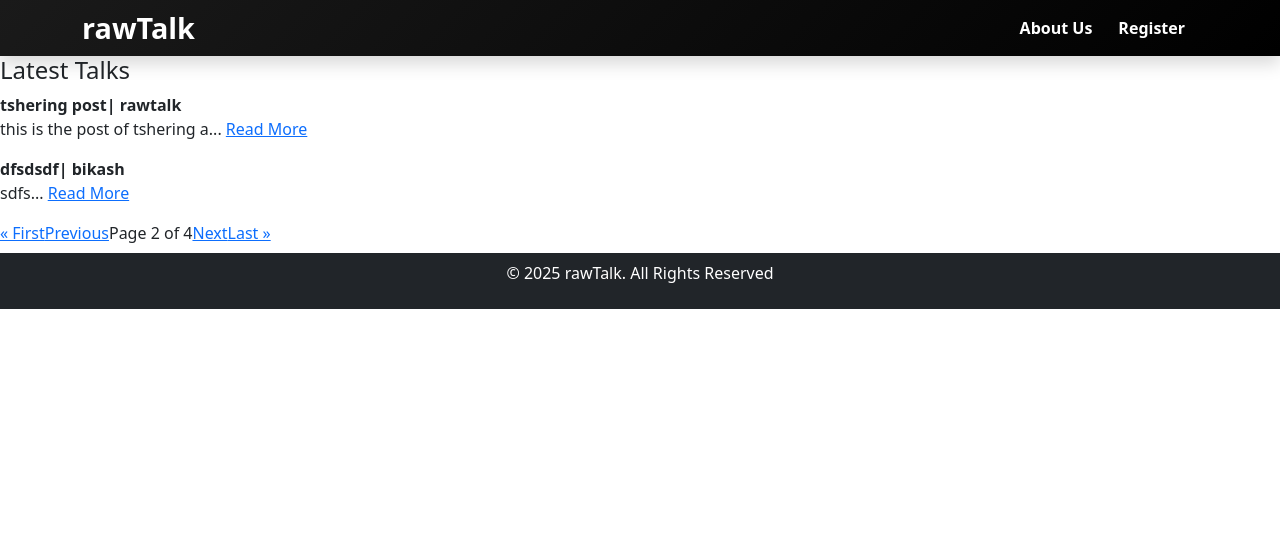
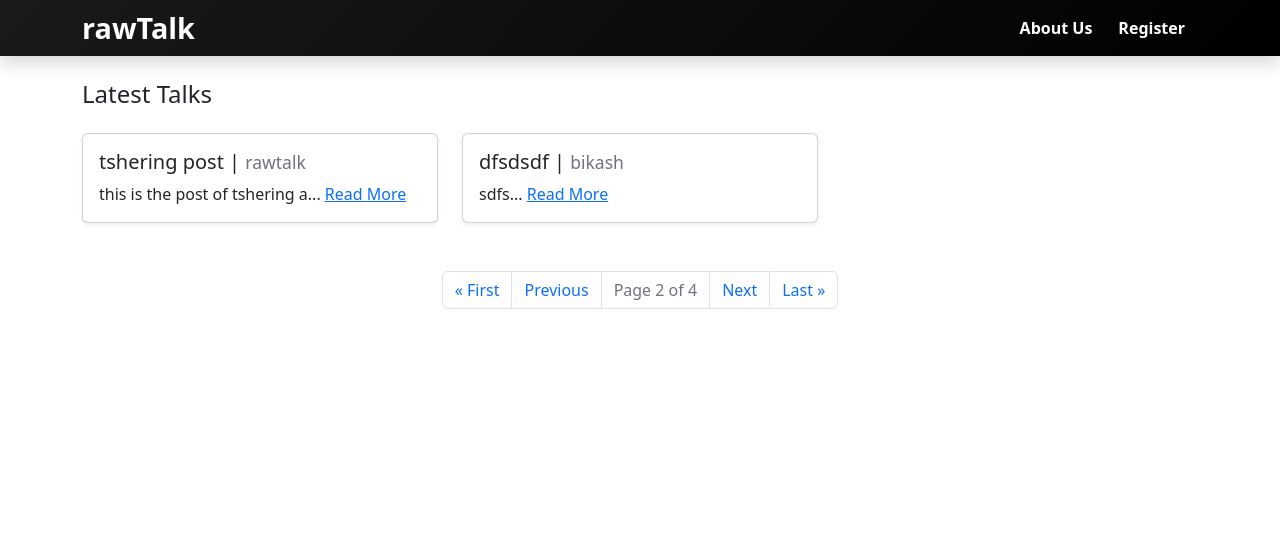
Before and after one commit to tshering10/Blog-App, a Django app: page /?page=2 in a window 1280 px wide. Shown: the top 549 px of the page. Run offline with Django 5.2, Linux system fonts and the light colour scheme; data comes from the database, SQL or seed files in the repository; both versions use the stored data as it was after the commit; some libraries are stand-ins or nearby versions.

Commit message:
styled login and signup page

```diff
--- a/blog/blog/settings.py
+++ b/blog/blog/settings.py
@@ -27,6 +27,7 @@ INSTALLED_APPS = [
     'django.contrib.messages',
     'django.contrib.staticfiles',
     'posts',
+    'widget_tweaks',
 ]
 
 MIDDLEWARE = [
--- a/blog/static/css/styles.css
+++ b/blog/static/css/styles.css
@@ -50,7 +50,6 @@
     height: 2px;
     bottom: 0;
     left: 0;
-    background: linear-gradient(to right, #e38111 0%, #f19306 100%);
     visibility: hidden;
     transform: scaleX(0);
     transition: all 0.3s ease-in-out;
@@ -58,7 +57,7 @@
 
 .nav-link:hover {
     color: rgb(218, 201, 201) !important;
-    transform: translateY(-2px);
+    transform: translateY(-3px);
 }
 
 .nav-link:hover::before {
@@ -88,3 +87,12 @@
     transform: translateY(-2px);
     color: white;
 }
+
+.form-container {
+    display: flex;
+    justify-content: center;
+    max-width: 800px;
+    align-items: center;
+    margin: 0 auto;
+    height: auto;
+}
--- a/blog/templates/posts/base.html
+++ b/blog/templates/posts/base.html
@@ -73,7 +73,7 @@
 
     {% block content %}{% endblock content %}
     <div class="footer-container">
-      <footer class = "bg-dark text-white p-2 text-center mt-2">
+      <footer class = "bg-dark text-white p-2 text-center mt-2 fixed-bottom">
         <p>&copy; 2025 rawTalk. All Rights Reserved</p>
       </footer>
     </div>
--- a/blog/templates/posts/home.html
+++ b/blog/templates/posts/home.html
@@ -2,31 +2,60 @@
 {% block title %}rawTalk{% endblock title %}
 {% block content %}
 
-    <div class="container-post">
-        <h4>Latest Talks</h4>
-
+   <div class="container mt-4">
+    <h4 class="mb-4">Latest Talks</h4>
+    <div class="row">
         {% if page_obj %}
-            {% for post in page_obj %}
-                <div class="posts">
-                    <a class="text-decoration-none text-dark" href="{% url "post_detail" post.pk%}"><strong >{{post.title}}| {{post.author.username}}</strong></a>
-                    <p>{{post.content|slice:":30"}}... <a href="{% url "post_detail" post.pk %}">Read More</a></p>
-
+        {% for post in page_obj %}
+        <div class="col-md-4 mb-4">
+            <div class="card shadow-sm">
+                <div class="card-body">
+                    <a class="text-decoration-none text-dark" href="{% url "post_detail" post.pk %}">
+                        <h5 class="card-title">{{ post.title }} | <small class="text-muted">{{ post.author.username }}</small></h5>
+                    </a>
+                    <p class="card-text">{{ post.content|slice:":30" }}... <a href="{% url "post_detail" post.pk %}">Read More</a></p>
                 </div>
-            {% endfor %}
-        {% endif %}
-    </div>
-    <div class="pagination">
-        {% if page_obj.has_previous %}
-            <a class="pagination-button" href="?page=1">&laquo; First</a>
-            <a class="pagination-button" href="?page={{ page_obj.previous_page_number }}">Previous</a>
-        {% endif %}
-
-        <span class="pagination-info">Page {{ page_obj.number }} of {{ page_obj.paginator.num_pages }}</span>
-
-        {% if page_obj.has_next %}
-            <a class="pagination-button" href="?page={{ page_obj.next_page_number }}">Next</a>
-            <a class="pagination-button" href="?page={{ page_obj.paginator.num_pages }}">Last &raquo;</a>
+            </div>
+        </div>
+        {% endfor %}
+        {% else %}
+            <p>No posts.</p>
         {% endif %}
     </div>
 
+    <nav aria-label="Page navigation">
+        <ul class="pagination justify-content-center mt-4">
+            {% if page_obj.has_previous %}
+                <li class="page-item">
+                    <a class="page-link" href="?page=1" aria-label="First">
+                        <span aria-hidden="true">&laquo; First</span>
+                    </a>
+                </li>
+                <li class="page-item">
+                    <a class="page-link" href="?page={{ page_obj.previous_page_number }}" aria-label="Previous">
+                        <span aria-hidden="true">Previous</span>
+                    </a>
+                </li>
+            {% endif %}
+
+            <li class="page-item disabled">
+                <span class="page-link">Page {{ page_obj.number }} of {{ page_obj.paginator.num_pages }}</span>
+            </li>
+
+            {% if page_obj.has_next %}
+                <li class="page-item">
+                    <a class="page-link" href="?page={{ page_obj.next_page_number }}" aria-label="Next">
+                        <span aria-hidden="true">Next</span>
+                    </a>
+                </li>
+                <li class="page-item">
+                    <a class="page-link" href="?page={{ page_obj.paginator.num_pages }}" aria-label="Last">
+                        <span aria-hidden="true">Last &raquo;</span>
+                    </a>
+                </li>
+            {% endif %}
+        </ul>
+    </nav>
+</div>
+
 {% endblock content %}
```
Also changed, not shown: blog/templates/registration/login.html (+18 -3 lines), blog/templates/registration/register.html (+30 -4 lines), blog/db.sqlite3.
